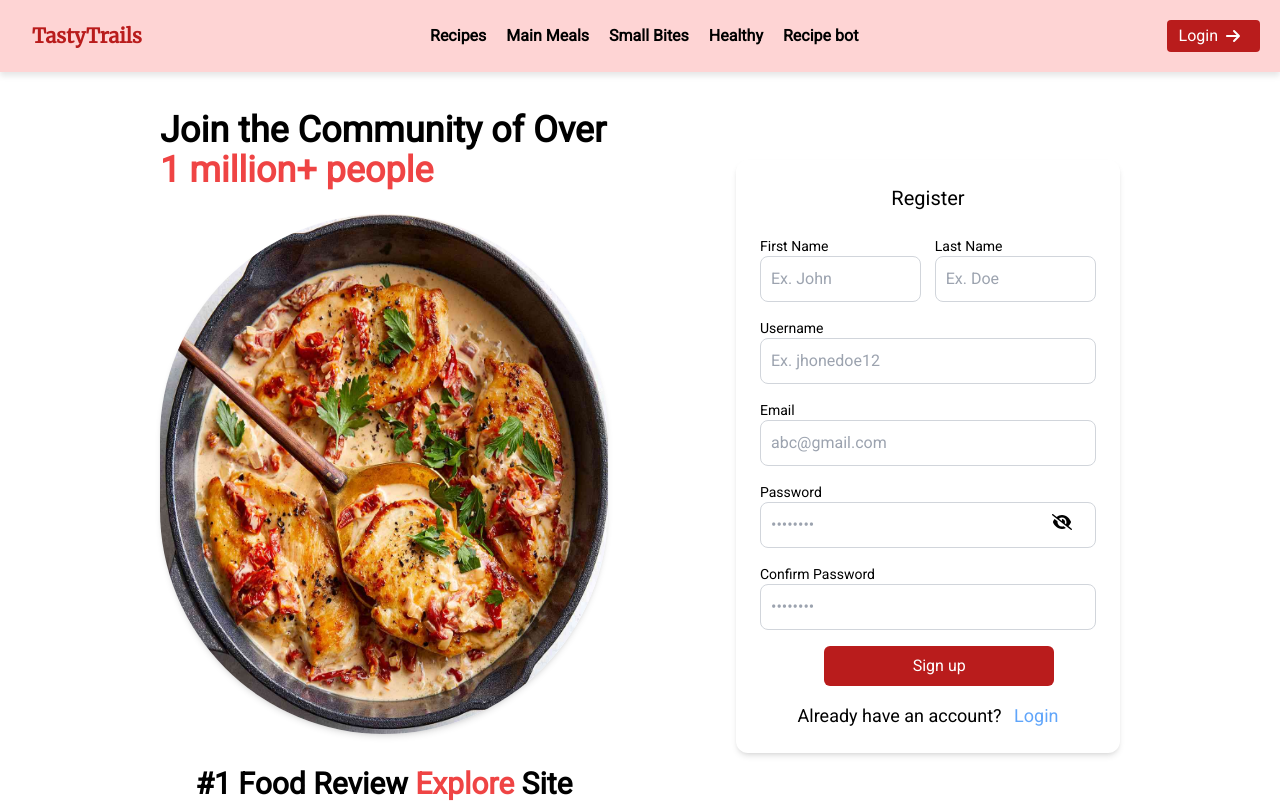
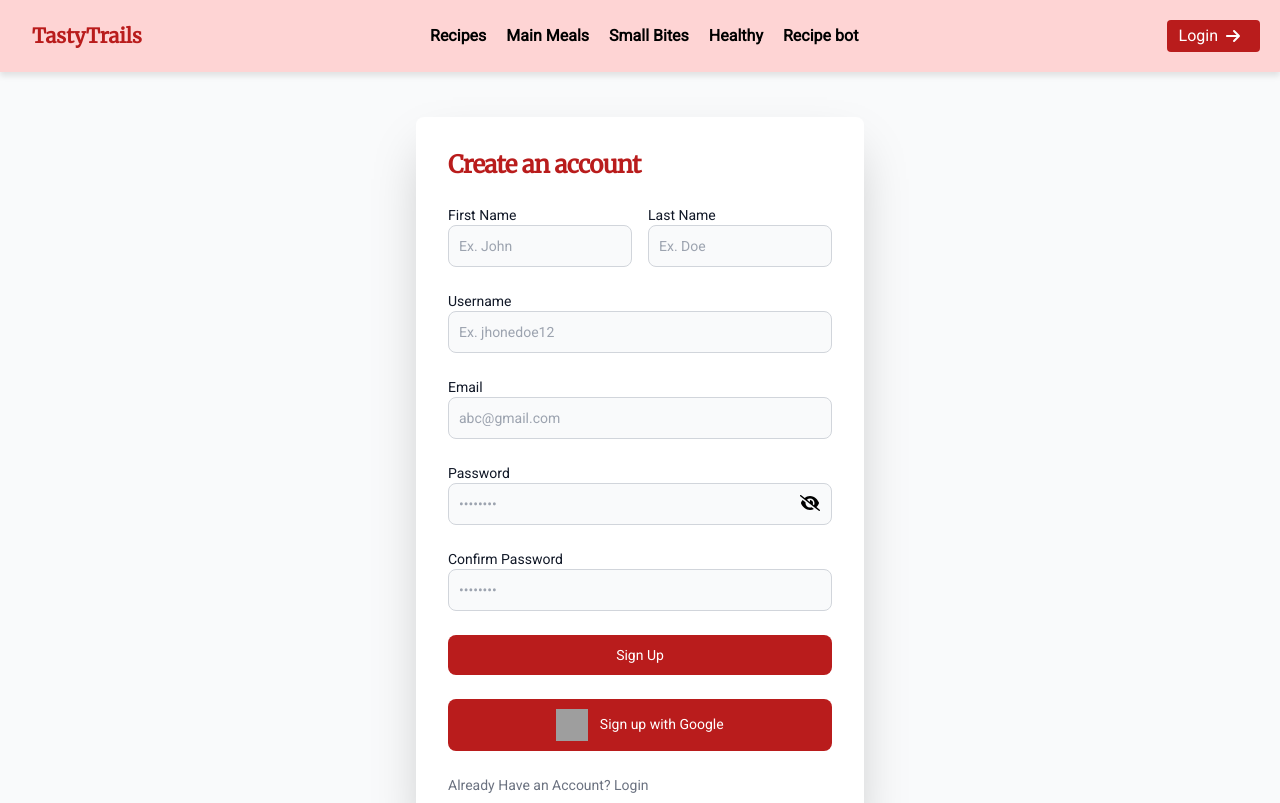
Before and after one commit to AlfiyaSiddique/TastyTrails, a React (Vite) app in the folder frontend/: page /signup in a window 1280 px wide. Shown: the top 803 px of the page. Built offline with nearby package versions, Linux system fonts and the light colour scheme; grey boxes are pictures that could not be loaded.

Commit message:
updated ui part of Login

```diff
--- a/frontend/src/Pages/Login.jsx
+++ b/frontend/src/Pages/Login.jsx
@@ -73,19 +73,19 @@ const Login = () => {
   return (
 
     <>
-    <div className="w-full h-screen flex justify-center items-center px-4">
-    <div className="content w-full sm:w-[90vw] md:w-[75vw] lg:w-[70vw] xl:w-[65vw] h-full sm:h-[80vh] md:h-[70vh] lg:h-[60vh] xl:h-[55vh] rounded-md flex flex-col md:flex-row justify-evenly items-center">
+    <div className="w-full  min-h-screen flex justify-center items-center md:flex-row px-4">
+    <div className="content w-full max-w-screen-xl h-full sm:h-auto  flex flex-col md:flex-row justify-evenly items-center flex-wrap">
       {/* Left Section */}
-      <div className="illustrations w-full md:w-[50%] lg:w-[40%] h-[40vh] sm:h-[50vh] lg:h-[45vh] flex flex-col items-center md:items-start">
-        <h1 className="font-extrabold text-2xl sm:text-3xl md:text-4xl text-center md:text-left">
+      <div className="illustrations w-full md:w-1/2 lg:w-2/5 h-auto   flex flex-col items-center md:items-start p-4">
+        <h1 className="font-extrabold text-2xl sm:text-3xl md:text-4xl text-center md:text-left leading-tight">
           Explore Dishes Across the globe like <span className="text-red-400">never before...</span>
         </h1>
 
-        <div className="content flex flex-col md:flex-row items-center md:items-start mt-5">
-          <div className="img w-full md:w-[25vw] lg:w-[20vw] h-[30vh] md:h-[35vh] lg:h-[30vh] mt-4 md:mt-0">
-            <img className="h-full w-full rounded-lg object-cover" src={image} alt="Dish illustration" />
+        <div className="content flex flex-col md:flex-row items-center md:items-start mt-5 gap-6">
+          <div className="img w-full md:w-1/2  lg:w-[20vw] h-auto  ">
+            <img className="h-full w-full rounded-3xl object-cover" src={image} alt="Dish illustration" />
           </div>
-          <div className="innerContent mt-4 md:mt-0 md:ml-4">
+          <div className="innerContent mt-4 md:mt-8 ">
             <ul className="font-bold text-xl sm:text-2xl md:text-2xl ml-0 md:ml-6 px-5">
               <li className="text-yellow-500 py-1">Review</li>
               <li className="text-red-500 py-1">Share</li>
@@ -97,8 +97,8 @@ const Login = () => {
       </div>
 
       {/* Right Section (Login Form) */}
-      <div className="loginForm w-full md:w-[40%] lg:w-[30%] h-[60vh] sm:h-[55vh] flex justify-center md:justify-evenly items-center mt-8 md:mt-0">
-        <div className="innerdiv w-[90%] sm:w-[75%] md:w-[90%] lg:w-[100%] h-[100] rounded-xl shadow-xl py-5 px-6 bg-white ">
+      <div className="loginForm w-full md:w-[40%]  lg:w-[30%] h-auto flex justify-center  items-center mt-8 md:mt-0 p-4">
+        <div className="innerdiv w-full max-w-md border-t-2 rounded-xl shadow-xl py-5 px-6 bg-white ">
           <h2 className="font-semibold text-lg sm:text-xl md:text-2xl text-center">Login</h2>
           <form onSubmit={handleSubmit} className="space-y-4 mt-4">
             <div className="form-group">
@@ -111,7 +111,7 @@ const Login = () => {
                 required={true}
                 value={form.searchTerm}
                 onChange={handleChange}
-                className="w-full h-[6vh] pl-3 rounded-md bg-white border-2 text-black placeholder-gray-400 focus:outline-none focus:ring-2 focus:ring-orange-500"
+                className="w-full h-[6vh] pl-3 rounded-md bg-white border-2 text-black placeholder-gray-400 focus:outline-none focus:ring-2 focus:ring-orange-500 sm-h-[8vh]"
               />
             </div>
 
@@ -123,7 +123,7 @@ const Login = () => {
                   name="password"
                   id="password"
                   placeholder="••••••••"
-                  className="w-full h-[6vh] pl-3 rounded-md bg-white border-2 text-black placeholder-gray-400 focus:outline-none focus:ring-2 focus:ring-orange-500"
+                  className="w-full h-[6vh] sm-h-[8vh] pl-3 rounded-md bg-white border-2 text-black placeholder-gray-400 focus:outline-none focus:ring-2 focus:ring-orange-500"
                   required={true}
                   value={form.password}
                   onChange={handleChange}
--- a/frontend/src/Pages/Signup.jsx
+++ b/frontend/src/Pages/Signup.jsx
@@ -6,7 +6,7 @@ import validate from "../../common/validation.js";
 import axios from "axios";
 import { toast } from "react-toastify";
 import useGoogleAuth from "../../common/useGoogleAuth"
-import image from '../../public/registerimage.jpg'
+
 const Signup =() =>  {
   const navigator = useNavigate();
   const backendURL = import.meta.env.VITE_BACKEND_URL;
@@ -147,40 +147,21 @@ const Signup =() =>  {
 const googleSignup = useGoogleAuth(handleGoogleSignup, true);
 
   return (
-   <div className="Container h-[100vh] w-[90vw] bg-white flex justify-center items-center mx-auto px-4 sm:px-8 md:px-12">
-    <div className="InnerDiv h-[90vh] w-full md:w-[75vw] mb-8 flex flex-col md:flex-row justify-between items-center">
-      {/* Left Section */}
-      <div className="left w-full md:w-[45%] lg:w-[35vw] mb-8 md:mb-0">
-        <div className="content w-full">
-          <h2 className="font-extrabold text-2xl sm:text-3xl md:text-4xl text-center md:text-left">
-            Join the Community of Over{" "}
-            <span className="text-red-500">1 million+ people</span>
-          </h2>
-          <div className="image  w-full  mt-6">
-            <img
-              className="w-full rounded-full md:h-[65vh]  shadow-md "
-              src={image}
-              alt="Community"
-            />
-          </div>
-          <h3 className="font-extrabold text-2xl sm:text-3xl md:text-3xl mt-8 text-center">
-            <span className="">#1</span> Food Review{" "}
-            <span className="text-red-500">Explore</span> Site
-          </h3>
-        </div>
-      </div>
-
-      {/* Right Section (Form) */}
-      <div className="right w-full md:w-[50%] lg:w-[30vw] flex justify-center">
-        <div className="form w-full md:w-[80%] lg:w-[100%] h-auto p-6  shadow-md rounded-xl ">
-          <h1 className="text-black text-xl text-center mb-6">Register</h1>
-          <form className="space-y-4" onSubmit={handleSubmit}>
-            {/* First and Last Name */}
-            <div className="name flex flex-col md:flex-row justify-between">
-              <div className="first w-full md:w-[48%] mb-4 md:mb-0">
+    <div>
+    <section className="bg-gray-50 dark:bg-gray-900">
+      <div className="flex flex-col items-center justify-center px-6 py-8 mx-auto md:h-screen lg:py-0">
+        <div className="w-full bg-white rounded-lg shadow-2xl dark:border md:mt-0 sm:max-w-md xl:p-0 dark:bg-gray-800 dark:border-gray-700">
+          <div className="p-6 space-y-4 md:space-y-6 sm:p-8">
+            <h1 className="font-[Merriweather] text-xl font-bold leading-tight tracking-tight text-red-700 md:text-2xl dark:text-white">
+              Create an account
+            </h1>
+            <form className="space-y-4 md:space-y-6" onSubmit={handleSubmit}>
+              {/* First Name and Last Name Side by Side */}
+              <div className="flex gap-4">
+                <div className="flex-1">
                   <label
                     htmlFor="firstName"
-                  className="block text-sm font-medium text-black"
+                    className="block text-sm font-medium text-gray-900 dark:text-white"
                   >
                     First Name
                   </label>
@@ -188,21 +169,23 @@ const googleSignup = useGoogleAuth(handleGoogleSignup, true);
                     type="text"
                     id="firstName"
                     name="firstName"
-                  className="w-full p-2.5 rounded-lg bg-white border border-gray-300 text-gray-900 focus:ring-primary-600 focus:border-primary-600"
+                    className="bg-gray-50 border border-gray-300 text-gray-900 sm:text-sm rounded-lg focus:ring-primary-600 focus:border-primary-600 block w-full p-2.5 dark:bg-gray-700 dark:border-gray-600 dark:placeholder-gray-400 dark:text-white dark:focus:ring-blue-500 dark:focus:border-blue-500 transition-colors duration-200 ease-in-out"
                     placeholder="Ex. John"
                     value={form.firstName}
                     onChange={handleChange}
-                  required
+                    required={true}
                   />
                   {error.firstName && (
-                  <p className="text-red-500 text-sm">{error.firstNameError}</p>
+                    <p className="text-red-500 text-sm">
+                      {error.firstNameError}
+                    </p>
                   )}
                 </div>
 
-              <div className="second w-full md:w-[48%]">
+                <div className="flex-1">
                   <label
                     htmlFor="lastName"
-                  className="block text-sm font-medium text-black"
+                    className="block text-sm font-medium text-gray-900 dark:text-white"
                   >
                     Last Name
                   </label>
@@ -210,23 +193,25 @@ const googleSignup = useGoogleAuth(handleGoogleSignup, true);
                     type="text"
                     id="lastName"
                     name="lastName"
-                  className="w-full p-2.5 rounded-lg bg-white border border-gray-300 text-gray-900 focus:ring-primary-600 focus:border-primary-600"
+                    className="bg-gray-50 border border-gray-300 text-gray-900 sm:text-sm rounded-lg focus:ring-primary-600 focus:border-primary-600 block w-full p-2.5 dark:bg-gray-700 dark:border-gray-600 dark:placeholder-gray-400 dark:text-white dark:focus:ring-blue-500 dark:focus:border-blue-500 transition-colors duration-200 ease-in-out"
                     placeholder="Ex. Doe"
                     value={form.lastName}
                     onChange={handleChange}
-                  required
+                    required={true}
                   />
                   {error.lastName && (
-                  <p className="text-red-500 text-sm">{error.lastNameError}</p>
+                    <p className="text-red-500 text-sm">
+                      {error.lastNameError}
+                    </p>
                   )}
                 </div>
               </div>
 
-            {/* Username */}
+              {/* Username Field */}
               <div>
                 <label
                   htmlFor="username"
-                className="block text-sm font-medium text-black"
+                  className="block text-sm font-medium text-gray-900 dark:text-white"
                 >
                   Username
                 </label>
@@ -234,22 +219,24 @@ const googleSignup = useGoogleAuth(handleGoogleSignup, true);
                   type="text"
                   id="username"
                   name="username"
-                className="w-full p-2.5 rounded-lg bg-white border border-gray-300 text-gray-900 focus:ring-primary-600 focus:border-primary-600"
+                  className="bg-gray-50 border border-gray-300 text-gray-900 sm:text-sm rounded-lg focus:ring-primary-600 focus:border-primary-600 block w-full p-2.5 dark:bg-gray-700 dark:border-gray-600 dark:placeholder-gray-400 dark:text-white dark:focus:ring-blue-500 dark:focus:border-blue-500 transition-colors duration-200 ease-in-out"
                   placeholder="Ex. jhonedoe12"
                   value={form.username}
                   onChange={handleChange}
-                required
+                  required={true}
                 />
                 {error.username && (
-                <p className="text-red-500 text-sm">{error.usernameError}</p>
+                  <p className="text-red-500 text-sm">
+                    {error.usernameError}
+                  </p>
                 )}
               </div>
 
-            {/* Email */}
+              {/* Email Field */}
               <div>
                 <label
                   htmlFor="email"
-                className="block text-sm font-medium text-black"
+                  className="block text-sm font-medium text-gray-900 dark:text-white"
                 >
                   Email
                 </label>
@@ -257,22 +244,22 @@ const googleSignup = useGoogleAuth(handleGoogleSignup, true);
                   type="email"
                   id="email"
                   name="email"
-                className="w-full p-2.5 rounded-lg bg-white border border-gray-300 text-gray-900 focus:ring-primary-600 focus:border-primary-600"
+                  className="bg-gray-50 border border-gray-300 text-gray-900 sm:text-sm rounded-lg focus:ring-primary-600 focus:border-primary-600 block w-full p-2.5 dark:bg-gray-700 dark:border-gray-600 dark:placeholder-gray-400 dark:text-white dark:focus:ring-blue-500 dark:focus:border-blue-500 transition-colors duration-200 ease-in-out"
                   placeholder="abc@gmail.com"
                   value={form.email}
                   onChange={handleChange}
-                required
+                  required={true}
                 />
                 {error.email && (
                   <p className="text-red-500 text-sm">{error.emailError}</p>
                 )}
               </div>
 
-            {/* Password */}
+              {/* Password Field */}
               <div>
                 <label
                   htmlFor="password"
-                className="block text-sm font-medium text-black"
+                  className="block text-sm font-medium text-gray-900 dark:text-white"
                 >
                   Password
                 </label>
@@ -282,15 +269,19 @@ const googleSignup = useGoogleAuth(handleGoogleSignup, true);
                     name="password"
                     id="password"
                     placeholder="••••••••"
-                  className="w-full p-2.5 rounded-lg bg-white border border-gray-300 text-gray-900 focus:ring-primary-600 focus:border-primary-600"
+                    className="bg-gray-50 border border-gray-300 text-gray-900 sm:text-sm rounded-lg focus:ring-primary-600 focus:border-primary-600 block w-full p-2.5 dark:bg-gray-700 dark:border-gray-600 dark:placeholder-gray-400 dark:text-white dark:focus:ring-blue-500 dark:focus:border-blue-500 transition-colors duration-200 ease-in-out"
+                    required={true}
                     value={form.password}
                     onChange={handleChange}
-                  required
+
+                    onFocus={() => setPasswordFocused(true)}
+                    onBlur={() => setPasswordFocused(false)}
+
                   />
                   <FontAwesomeIcon
                     icon={show ? faEye : faEyeSlash}
                     onClick={() => setShow(!show)}
-                  className="absolute top-0 right-3 m-3 cursor-pointer"
+                    className="absolute top-0 right-0 m-3 cursor-pointer"
                   />
                 </div>
                 {error.password && (
@@ -306,11 +297,11 @@ const googleSignup = useGoogleAuth(handleGoogleSignup, true);
                 )}
               </div>
 
-            {/* Confirm Password */}
+              {/* Confirm Password Field */}
               <div>
                 <label
                   htmlFor="cpassword"
-                className="block text-sm font-medium text-black"
+                  className="block text-sm font-medium text-gray-900 dark:text-white"
                 >
                   Confirm Password
                 </label>
@@ -319,13 +310,13 @@ const googleSignup = useGoogleAuth(handleGoogleSignup, true);
                   name="cpassword"
                   id="cpassword"
                   placeholder="••••••••"
-                className="w-full p-2.5 rounded-lg bg-white border border-gray-300 text-gray-900 focus:ring-primary-600 focus:border-primary-600"
+                  className="bg-gray-50 border border-gray-300 text-gray-900 sm:text-sm rounded-lg focus:ring-primary-600 focus:border-primary-600 block w-full p-2.5 dark:bg-gray-700 dark:border-gray-600 dark:placeholder-gray-400 dark:text-white dark:focus:ring-blue-500 dark:focus:border-blue-500 transition-colors duration-200 ease-in-out"
+                  required={true}
                   value={form.cpassword}
                   onChange={handleChange}
-                required
                 />
                 {error.cpassword && (
-                <p className="text-red-500 text-sm mt-0 mb-2">
+                  <p className="error text-red-500 text-sm mt-0 mb-2">
                     {error.cpasswordError}
                   </p>
                 )}
@@ -334,25 +325,28 @@ const googleSignup = useGoogleAuth(handleGoogleSignup, true);
               {/* Submit Button */}
               <button
                 type="submit"
-              className="w-full ml-16  md:w-[18vw] h-[5vh] mx-auto mt-6 bg-red-700 text-white rounded-md hover:bg-red-600 transition hover:border-white hover:border-solid hover:border-2"
+                className="w-full text-white bg-red-700 hover:bg-red-500 focus:ring-4 focus:outline-none focus:ring-primary-300 font-medium rounded-lg text-sm px-5 py-2.5 text-center dark:bg-pt-gray-900 dark:hover:bg-primary-700 dark:focus:ring-primary-800"
               >
-              Sign up
+                Sign Up
               </button>
-
-            {/* Login Link */}
-            <p className="text-black text-center mt-4 text-[18px]">
-              Already have an account?{" "}
+            </form>
+            <button onClick={() => googleSignup()} className="w-full text-white bg-red-700 hover:bg-red-500 focus:ring-4 focus:outline-none focus:ring-primary-300 font-medium rounded-lg text-sm px-5 py-2.5 text-center dark:bg-primary-600 dark:hover:bg-primary-700 dark:focus:ring-primary-800 ">
+            <img src="https://img.icons8.com/?size=100&id=17949&format=png&color=000000" className="w-8 h-8 mr-2 inline-block"/> Sign up with Google
+            </button>
+               {/* Already Have an Account */}
+              <p className="text-sm font-light text-gray-500 dark:text-gray-400">
+                Already Have an Account?{" "}
                 <Link
-                to="/Login"
-                className="text-blue-400 hover:text-blue-500 pl-2"
+                  to="/login"
+                  className="font-medium text-pt-gray-900 hover:underline dark:text-primary-500 hover:text-red-700"
                 >
                   Login
                 </Link>
               </p>
-          </form>
           </div>
         </div>
       </div>
+    </section>
   </div>
   );
 };
```
Lines whose indentation alone changed are shown as unchanged.
